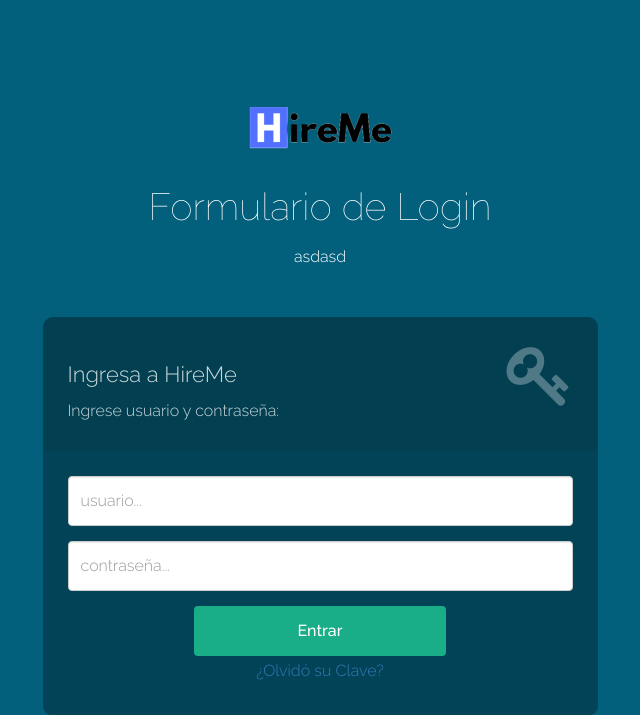
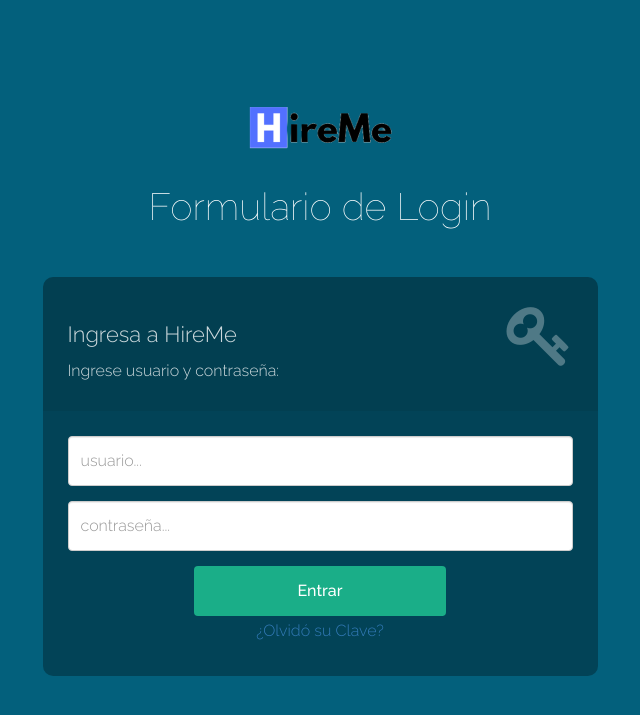
Before and after one commit to Luchimbombo/HireMe, a PHP site: page /login.php in a window 1280 px wide. Shown: the top 715 px of the page, without its empty margins (320-960 px from the left). After the commit the page ends 676 px from the top, so only its background shows below. Run offline with PHP 8.4, Linux system fonts and the light colour scheme.

Commit message:
prueba 2

```diff
--- a/login.php
+++ b/login.php
@@ -16,7 +16,6 @@
 		<div class="container">
 		<a><img alt="" src="imagenes/hiremelogin.png"></a>
 					<h1>Formulario de Login</h1>
-					<p>asdasd</p>
 			<div class="row">
 				<div class="col-sm-6 col-sm-offset-3 myform-cont">
 					<div class="myform-top">
```
